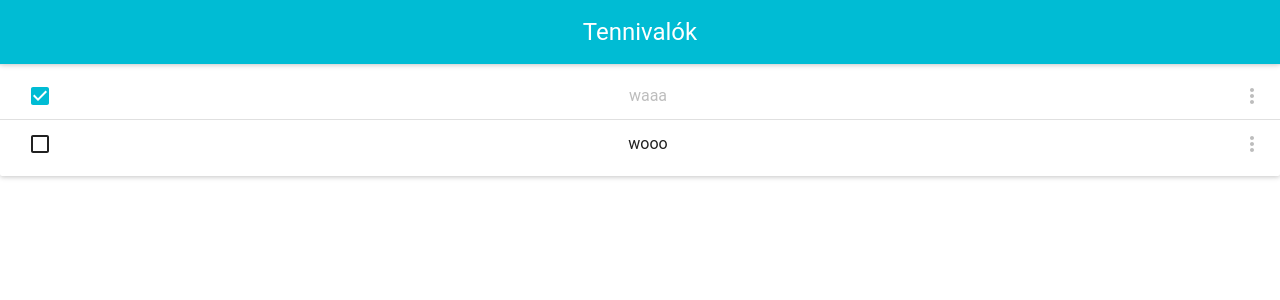
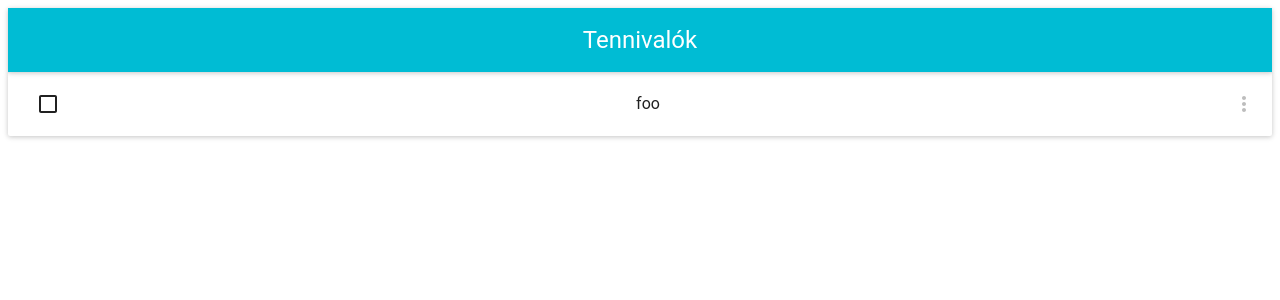
Before and after one commit to gazdagergo/todo-app, a React (Create React App) app: page / in a window 1280 px wide. Shown: the top 300 px of the page. Built offline with nearby package versions, Linux system fonts and the light colour scheme.

Commit message:
set up redux - with mock initial setup - toggle action

```diff
--- a/src/App.js
+++ b/src/App.js
@@ -24,10 +24,6 @@ class App extends Component {
     ],
   }
 
-  toggleTodo = (id, isChecked) => {
-    console.log('todo', id, 'cheked became', isChecked)
-  }
-
   render() {
     return (
       <MuiThemeProvider>
@@ -40,7 +36,6 @@ class App extends Component {
           <div className="App-wrapper">
             <TodoList
               todos={ this.state.todos }
-              toggleTodo={ this.toggleTodo }
             />
           </div>
         </div>
--- /dev/null
+++ b/src/actions/index.js
@@ -0,0 +1,5 @@
+export const toggleTodo = id => {
+  return ({
+  type: "TOGGLE_TODO",
+  id
+})};
--- a/src/index.js
+++ b/src/index.js
@@ -1,8 +1,18 @@
 import React from 'react';
-import ReactDOM from 'react-dom';
-import './index.css';
+import { render } from 'react-dom';
+import { createStore } from 'redux';
+import { Provider } from 'react-redux';
 import App from './App';
+import rootReducer from './reducers';
 import registerServiceWorker from './registerServiceWorker';
 
-ReactDOM.render(<App />, document.getElementById('root'));
+const store = createStore(rootReducer);
+
+render(
+  <Provider store={store}>
+    <App />
+  </Provider>,
+  document.getElementById('root')
+)
+
 registerServiceWorker();
--- /dev/null
+++ b/src/reducers/index.js
@@ -0,0 +1,6 @@
+import { combineReducers } from 'redux'
+import todos from './todos'
+
+export default combineReducers({
+  todos,
+})
--- /dev/null
+++ b/src/reducers/todos.js
@@ -0,0 +1,20 @@
+const mockState = [{
+  id: 0,
+  text: 'foo',
+  completed: false,
+}]
+
+const todos = (state = mockState, action) => {
+  switch (action.type) {
+    case 'TOGGLE_TODO':
+      return state.map(todo =>
+        (todo.id === action.id)
+          ? {...todo, completed: !todo.completed}
+          : todo
+      )
+    default:
+      return state
+  }
+}
+
+export default todos
--- a/src/todo-list.js
+++ b/src/todo-list.js
@@ -1,5 +1,7 @@
 import React, { Fragment } from 'react';
 import PropTypes from 'prop-types';
+import { connect } from "react-redux";
+import { toggleTodo } from "./actions";
 import { List, Card, Divider } from 'material-ui';
 import TodoListItem from './todo-list-item';
 
@@ -30,4 +32,12 @@ TodoList.propTypes = {
   toggleTodo: PropTypes.func.isRequired
 }
 
-export default TodoList;
+const mapStateToProps = state => ({
+  todos: state.todos
+});
+
+const mapDispatchToProps = dispatch => ({
+  toggleTodo: id => dispatch(toggleTodo(id))
+});
+
+export default connect(mapStateToProps, mapDispatchToProps)(TodoList)
```
